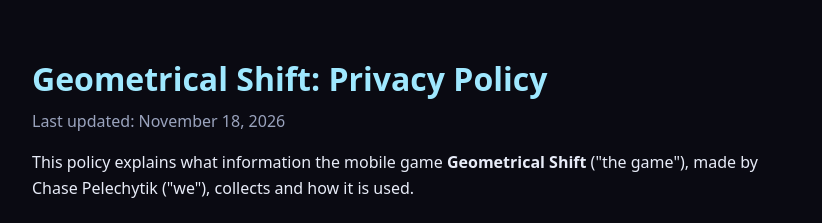
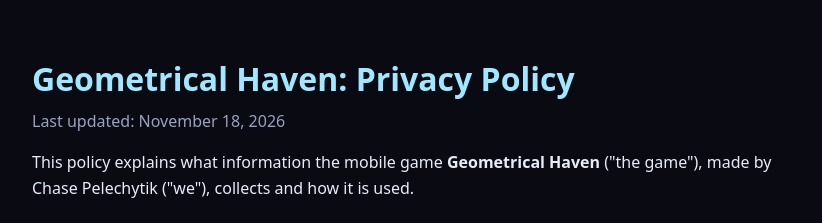
Before and after one commit to NeonAfterglow/NeonAfterglow.github.io, a plain HTML site: page privacy.html in a window 1280 px wide. Shown: the top 223 px of the page, without its empty margins (228-1050 px from the left). Drawn offline with Linux system fonts and the light colour scheme.

Commit message:
Add files via upload

```diff
--- a/privacy.html
+++ b/privacy.html
@@ -3,7 +3,7 @@
 <head>
 <meta charset="utf-8">
 <meta name="viewport" content="width=device-width, initial-scale=1">
-<title>Geometrical Shift - Privacy Policy</title>
+<title>Geometrical Haven - Privacy Policy</title>
 <style>
 	body { font-family: system-ui, -apple-system, Segoe UI, Roboto, sans-serif; max-width: 760px; margin: 0 auto;
 		padding: 32px 20px 64px; line-height: 1.6; color: #e8ecf8; background: #0a0a12; }
@@ -15,10 +15,10 @@
 </style>
 </head>
 <body>
-<h1>Geometrical Shift: Privacy Policy</h1>
+<h1>Geometrical Haven: Privacy Policy</h1>
 <p class="updated">Last updated: November 18, 2026</p>
 
-<p>This policy explains what information the mobile game <strong>Geometrical Shift</strong>
+<p>This policy explains what information the mobile game <strong>Geometrical Haven</strong>
 ("the game"), made by Chase Pelechytik ("we"), collects and how it is used.</p>
 
 <h2>Information the game stores on your device</h2>
```
Also changed, not shown: index.html (+2 -2 lines).
